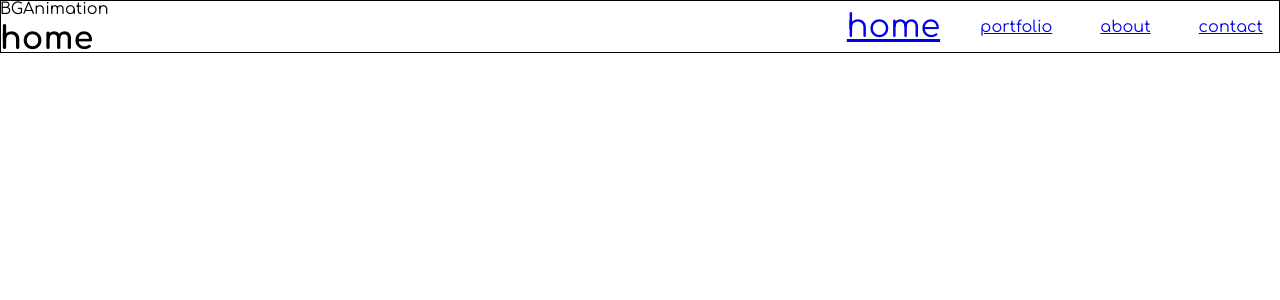
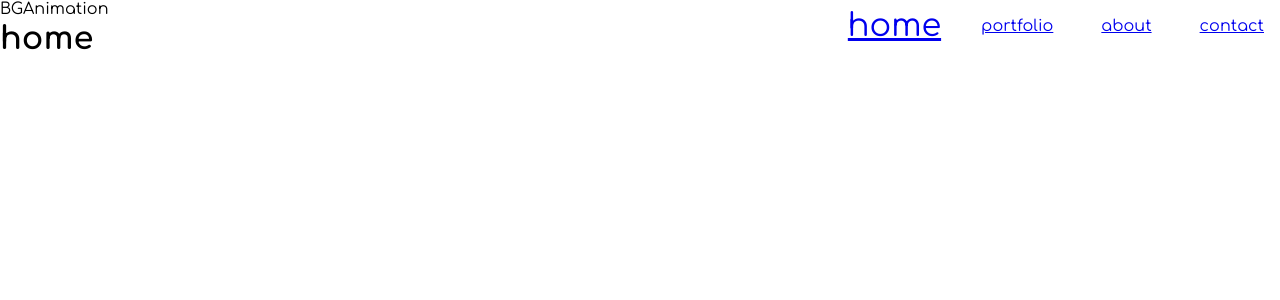
Before and after one commit to aokorodu/zuubaDigital, a React (Create React App) app: page / in a window 1280 px wide. Shown: the top 300 px of the page. Built offline with nearby package versions, Linux system fonts and the light colour scheme.

Commit message:
animation

```diff
--- a/src/components/MainNav.module.css
+++ b/src/components/MainNav.module.css
@@ -5,7 +5,6 @@
   left: 0;
   height: fit-content;
   width: 100%;
-  border: 1px solid black;
   overflow: hidden;
   pointer-events: none;
 }
@@ -65,6 +64,8 @@
     width: 100vw;
     transform: translateX(100vw);
     pointer-events: all;
+    transition-property: all;
+    transition-duration: 250ms;
   }
 
   .toggle {
@@ -77,6 +78,8 @@
 
 .open {
   transform: translateX(0);
+  transition-property: all;
+  transition-duration: 250ms;
 }
 
 .closed {
```
